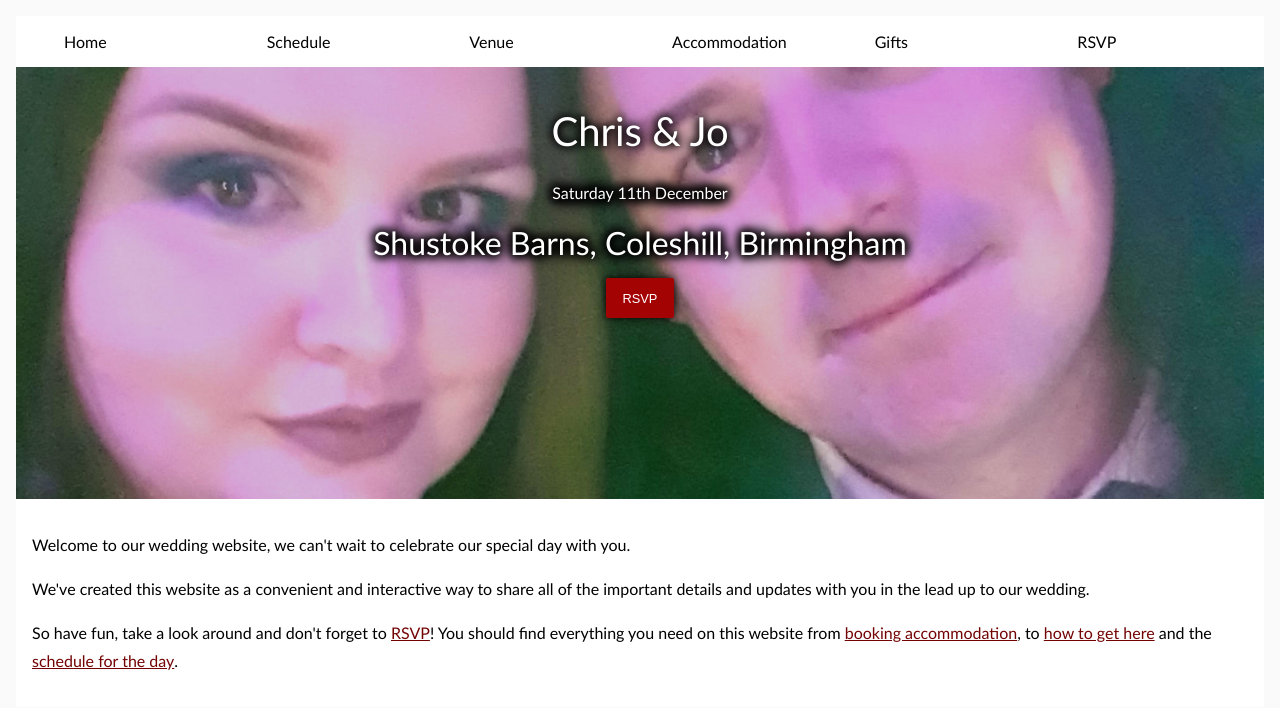
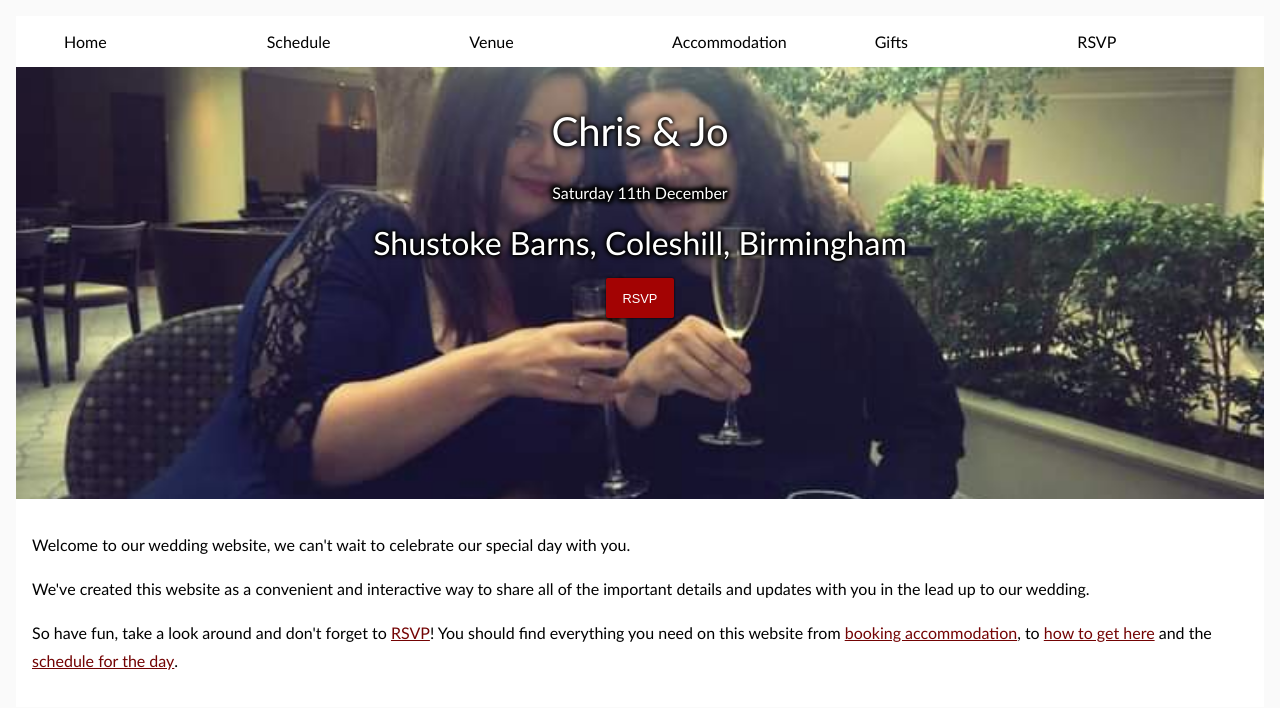
Before and after one commit to Warbo/warbo.github.io, a plain HTML site: page index.html in a window 1280 px wide. Drawn offline with Linux system fonts and the light colour scheme.

Commit message:
Change homepage image

```diff
--- a/resources/custom.css
+++ b/resources/custom.css
@@ -38,7 +38,7 @@ header a {
 
 #index-page header {
     background: #000000;
-    background-image: url("/resources/mejo1.jpg");
+    background-image: url("/resources/EDL.jpg");
     background-position: center;
     background-repeat: no-repeat;
     background-size: cover;
@@ -46,12 +46,12 @@ header a {
 
 #index-page header h1, #index-page header h2, #index-page header p {
     color: #FFFFFF !important;
-    filter: drop-shadow(0 0 4px #000000) drop-shadow(0 0 4px #000000);
+    filter: drop-shadow(0 0 2px #000000) drop-shadow(0 0 2px #000000);
 }
 
 #index-page header a {
     color: #FFFFFF !important;
-    filter: drop-shadow(0 0 4px #000000);
+    filter: drop-shadow(0 0 1px #000000);
 }
 
 #schedule-page header {
```
Also changed, not shown: resources/EDL.jpg (added).
